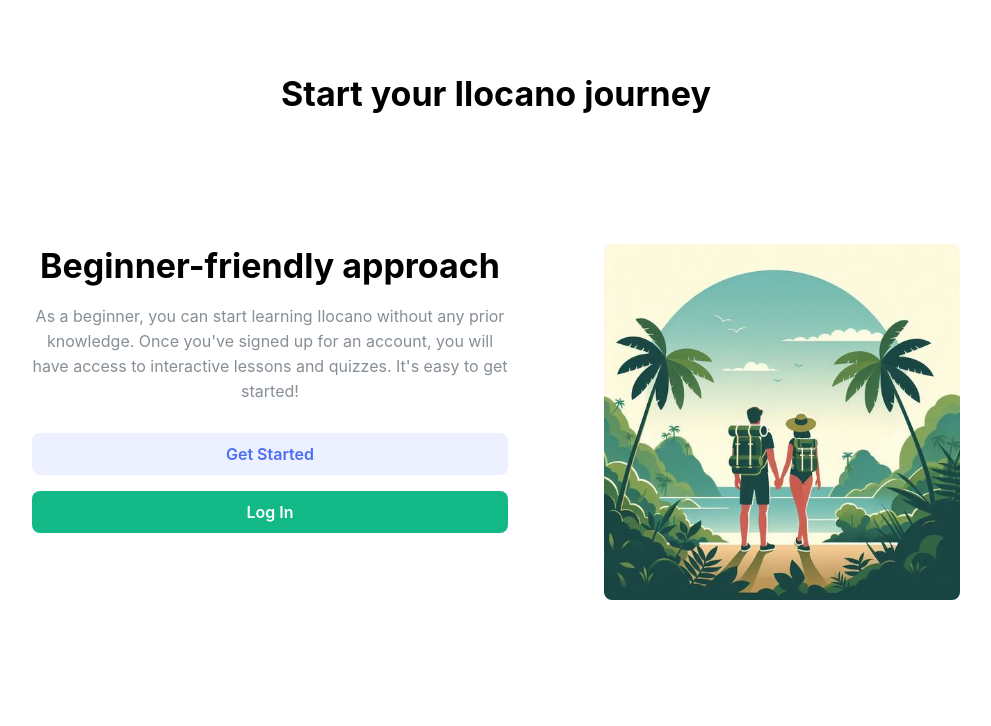
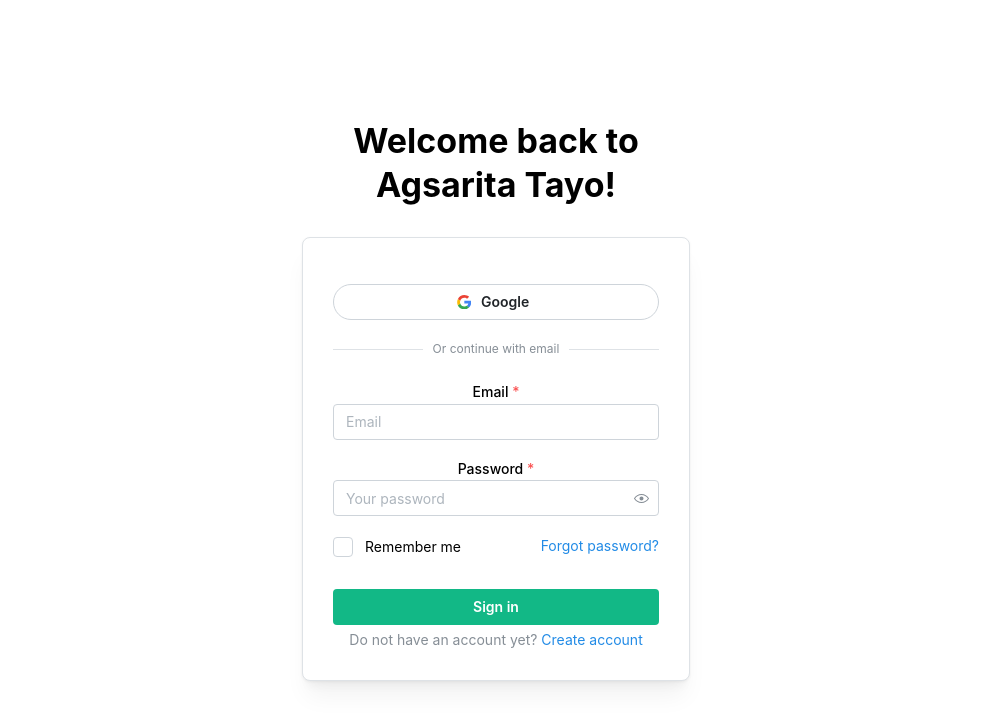
Before and after one commit to cjarquio/ilocano, a React (Vite) app in the folder lets-speak-ilocano/: page /login in a window 1280 px wide. Shown: the top 726 px of the page, without its empty margins (144-1135 px from the left). Built offline with nearby package versions, Linux system fonts and the light colour scheme.

Commit message:
Implemented react router and added route to login

```diff
--- a/lets-speak-ilocano/src/App.tsx
+++ b/lets-speak-ilocano/src/App.tsx
@@ -1,13 +1,9 @@
-import './App.css'
-import Landing from './Components/Pages/Landing'
+import "./App.css";
+import { RouterProvider } from "react-router-dom";
+import { router } from "./Components/Router/Router";
 
 function App() {
-
-  return (
-    <>
-      <Landing />
-    </>
-  )
+  return <RouterProvider router={router} />;
 }
 
-export default App
+export default App;
--- a/lets-speak-ilocano/src/Components/Pages/Landing/Landing.tsx
+++ b/lets-speak-ilocano/src/Components/Pages/Landing/Landing.tsx
@@ -1,8 +1,11 @@
 import { Image, Container, Title, Button, Text, Group } from "@mantine/core";
+import { useNavigate } from "react-router-dom";
 import classes from "./Landing.module.css";
 import { tropical } from "../../../assets/images";
 
 export const Landing = () => {
+  const navigate = useNavigate();
+
   return (
     <Container size="md">
       <Title>Start your Ilocano journey</Title>
@@ -32,6 +35,7 @@ export const Landing = () => {
               size="md"
               fullWidth
               className={classes.control}
+              onClick={() => navigate("/login")}
             >
               Log In
             </Button>
--- a/lets-speak-ilocano/src/Components/Pages/Login/Login.tsx
+++ b/lets-speak-ilocano/src/Components/Pages/Login/Login.tsx
@@ -14,11 +14,11 @@ import {
 import { GoogleButton } from "../../Icons/GoogleButton";
 import classes from "./Login.module.css";
 
-export function Login() {
+export default function Login() {
   return (
     <Container size={420} my={40}>
       <Title ta="center" className={classes.title}>
-        Welcome back!
+        Welcome back to Agsarita Tayo!
       </Title>
 
       <Paper withBorder shadow="md" p={30} mt={30} radius="md">
@@ -31,7 +31,7 @@ export function Login() {
           labelPosition="center"
           my="lg"
         />
-        <TextInput label="Email" placeholder="you@mantine.dev" required />
+        <TextInput label="Email" placeholder="Email" required />
         <PasswordInput
           label="Password"
           placeholder="Your password"
@@ -44,7 +44,7 @@ export function Login() {
             Forgot password?
           </Anchor>
         </Group>
-        <Button fullWidth mt="xl">
+        <Button fullWidth color="teal" mt="xl">
           Sign in
         </Button>
 
--- /dev/null
+++ b/lets-speak-ilocano/src/Components/Pages/Login/index.tsx
@@ -0,0 +1 @@
+export {default} from './Login'
--- /dev/null
+++ b/lets-speak-ilocano/src/Components/Router/Router.tsx
@@ -0,0 +1,14 @@
+import { createBrowserRouter } from "react-router-dom";
+import Landing from "../Pages/Landing";
+import Login from "../Pages/Login";
+
+export const router = createBrowserRouter([
+  {
+    path: "/",
+    element: <Landing />,
+  },
+  {
+    path: "/login",
+    element: <Login />,
+  },
+]);
```
